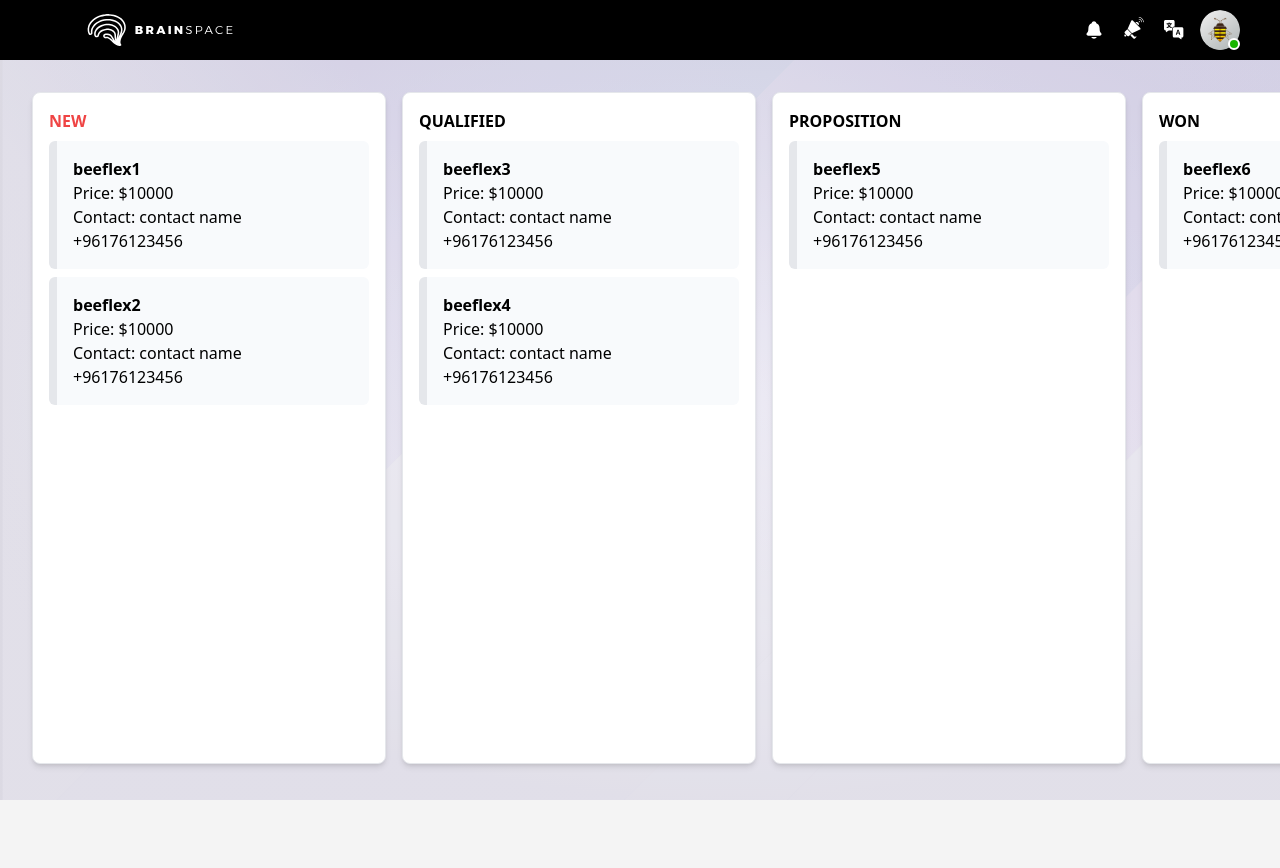
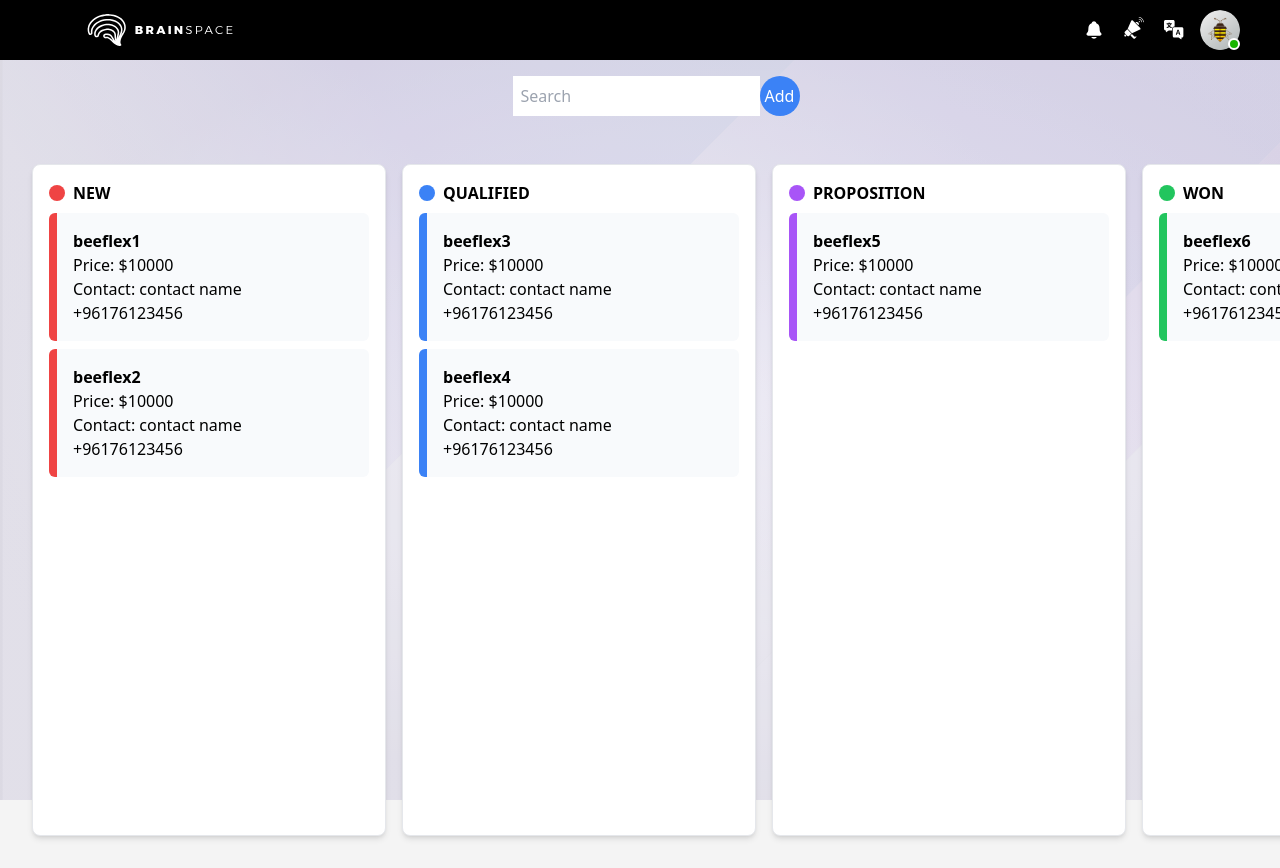
Before and after one commit to JanaSaker/CRM, a Next.js app: page /en/crm in a window 1280 px wide. Shown: the top 868 px of the page. Before the commit the page ends 800 px from the top, so only its background shows below. Built offline with nearby package versions, Linux system fonts and the light colour scheme.

Commit message:
fixed-bugs

```diff
--- a/src/app/[locale]/crm/components/Lead.tsx
+++ b/src/app/[locale]/crm/components/Lead.tsx
@@ -13,10 +13,16 @@ interface LeadType {
 
 interface LeadProps {
   lead: LeadType;
-  color: string;
 }
 
-const Lead: React.FC<LeadProps> = ({ lead, color }) => {
+const borderColors: Record<string, string> = {
+  new: "border-red-500",
+  qualified: "border-blue-500",
+  proposition: "border-purple-500",
+  won: "border-green-500",
+};
+
+const Lead: React.FC<LeadProps> = ({ lead }) => {
   const { attributes, listeners, setNodeRef, isDragging, transform } =
     useDraggable({
       id: lead.id.toString(),
@@ -32,9 +38,9 @@ const Lead: React.FC<LeadProps> = ({ lead, color }) => {
       ref={setNodeRef}
       {...listeners}
       {...attributes}
-      className={`p-4 mb-2 rounded-md bg-slate-50 border-l-8 border-${color} ${
-        isDragging ? "opacity-80" : ""
-      }`}
+      className={`p-4 mb-2 rounded-md bg-slate-50 border-l-8 border- ${
+        borderColors[lead.status]
+      } ${isDragging ? "opacity-80" : ""}`}
     >
       <p className="font-semibold">{lead.title}</p>
       <p>Price: ${lead.price}</p>
--- a/src/app/[locale]/crm/components/Leads.tsx
+++ b/src/app/[locale]/crm/components/Leads.tsx
@@ -17,10 +17,10 @@ interface LeadsProps {
 }
 
 const statusColors: Record<string, string> = {
-  new: "red-500",
-  qualified: "blue-500",
-  proposition: "purple-500",
-  won: "green-500",
+  new: "bg-red-500",
+  qualified: "bg-blue-500",
+  proposition: "bg-purple-500",
+  won: "bg-green-500",
 };
 
 const Leads: React.FC<LeadsProps> = ({ status, leads }) => {
@@ -33,12 +33,13 @@ const Leads: React.FC<LeadsProps> = ({ status, leads }) => {
       ref={setNodeRef}
       className={`border rounded-lg shadow-md h-full bg-white p-4`}
     >
-      <h2 className={`text-${statusColors[status]} font-bold`}>
-        {status.toUpperCase()}
-      </h2>
+      <div className="flex gap-2 items-center">
+        <div className={`rounded-full w-4 h-4 ${statusColors[status]}`}></div>
+        <h2 className={`font-bold`}>{status.toUpperCase()}</h2>
+      </div>
       <ul className="mt-2 w-80">
         {leads.map((lead) => (
-          <Lead key={lead.id} lead={lead} color={statusColors[status]} />
+          <Lead key={lead.id} lead={lead} />
         ))}
       </ul>
     </div>
--- a/src/app/[locale]/crm/components/StatusContainer.tsx
+++ b/src/app/[locale]/crm/components/StatusContainer.tsx
@@ -3,6 +3,8 @@
 import React, { useState } from "react";
 import Leads from "./Leads";
 import { DndContext, DragEndEvent } from "@dnd-kit/core";
+import { Button } from "primereact/button";
+import { InputText } from "primereact/inputtext";
 
 interface Lead {
   id: number;
@@ -80,6 +82,13 @@ const StatusContainer: React.FC = () => {
   };
 
   return (
+    <>
+      <header className="flex justify-center w-full m-4">
+        <InputText placeholder="Search" />
+        <Button className="rounded-full w-8 h-8 p-5 text-white bg-blue-500 flex justify-center items-center">
+          Add
+        </Button>
+      </header>
       <DndContext onDragEnd={onDragEnd}>
         <div className="flex gap-4 p-8 h-[92vh]">
           {status.map((s, i) => (
@@ -91,6 +100,7 @@ const StatusContainer: React.FC = () => {
           ))}
         </div>
       </DndContext>
+    </>
   );
 };
 
```
Lines whose indentation alone changed are shown as unchanged.
